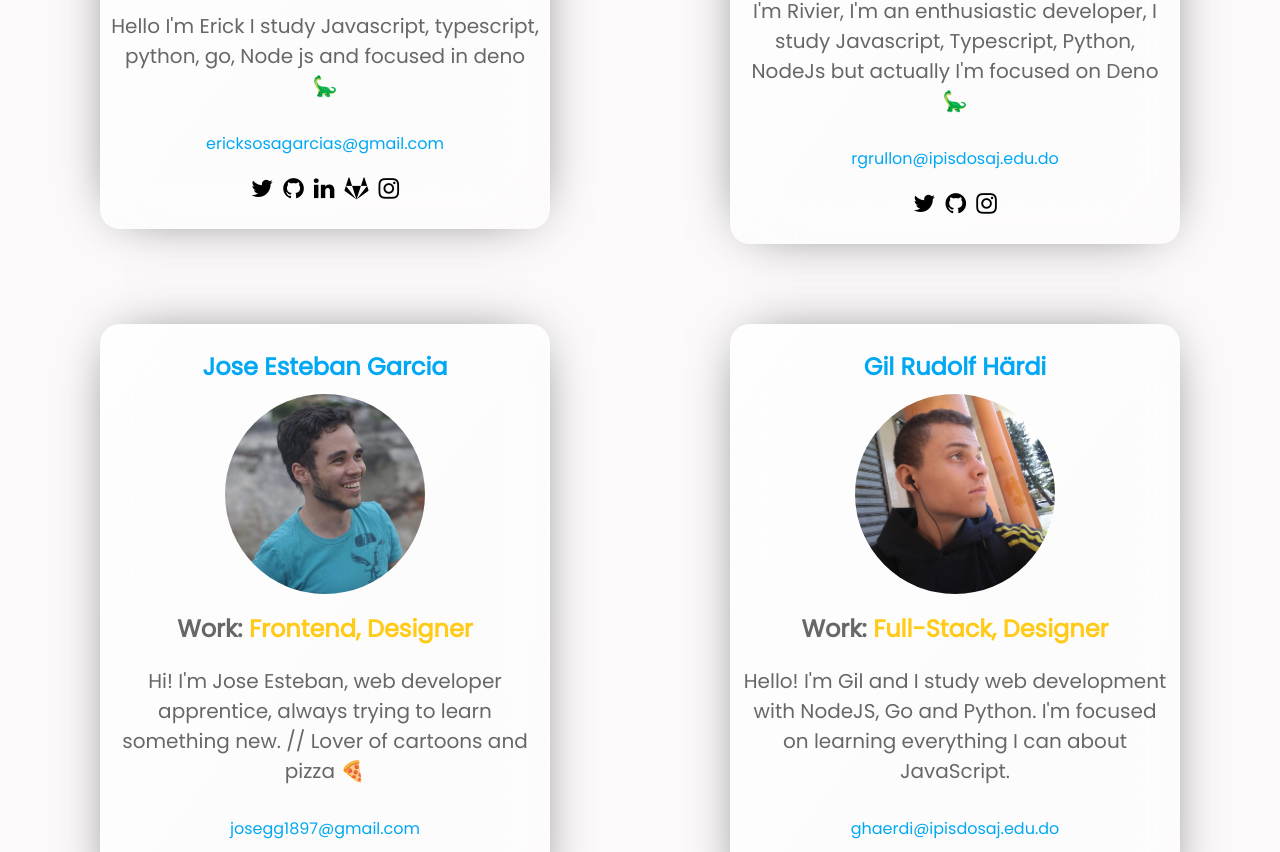
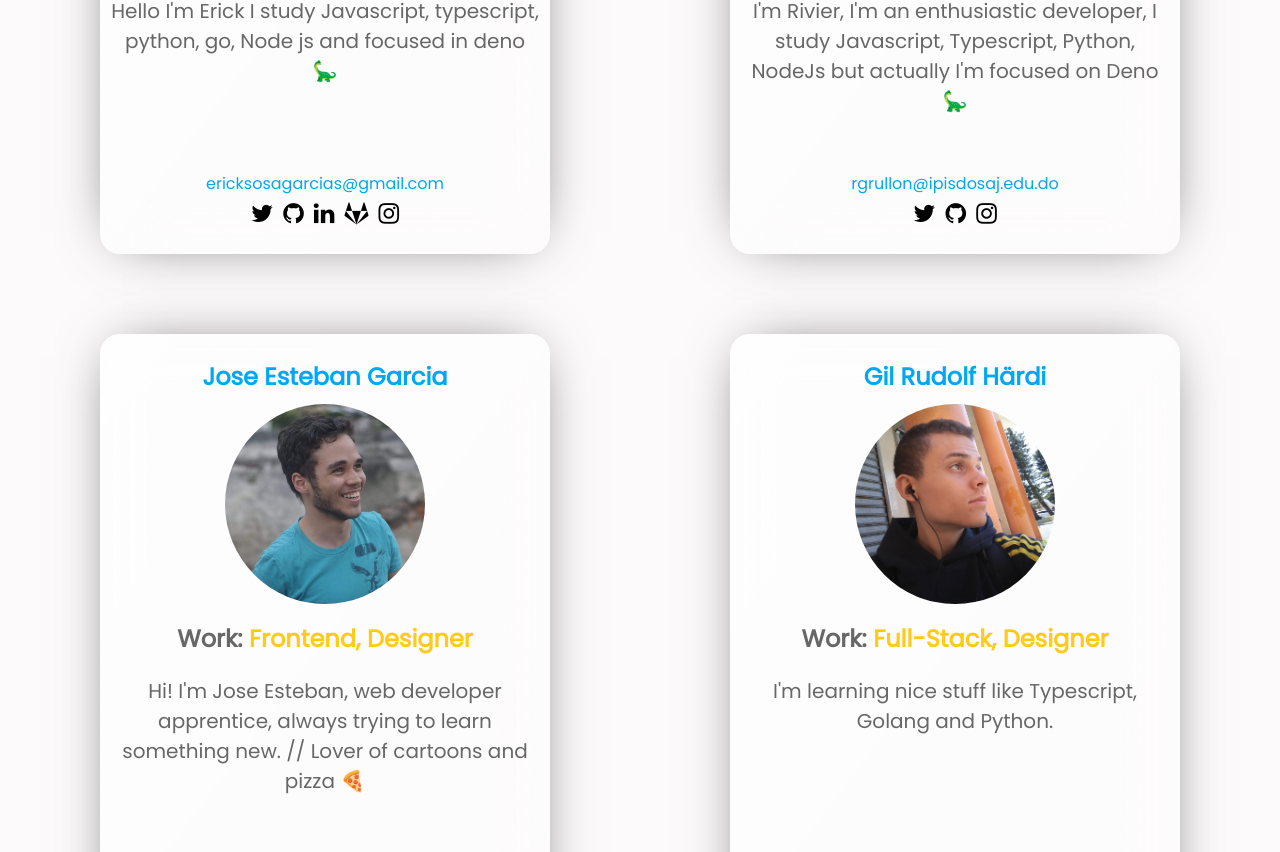
Before and after one commit to buttercubz/crewdevio, a React (Create React App) app: page /team in a window 1280 px wide. Shown: the part 568-1420 px from the top of the page. Built offline with nearby package versions, Linux system fonts and the light colour scheme.

Commit message:
Team cards (#23)
* Change: info card of Gil Rudolf Härdi

* Adjust: height card

* updating: dependecies

```diff
--- a/package.json
+++ b/package.json
@@ -10,7 +10,7 @@
     "react-lazy-load-image-component": "^1.5.0",
     "react-loadingg": "^1.7.2",
     "react-router-dom": "^5.2.0",
-    "react-scripts": "3.4.1"
+    "react-scripts": "^3.4.4"
   },
   "scripts": {
     "start": "react-scripts start",
--- a/src/components/cards/memberCard.jsx
+++ b/src/components/cards/memberCard.jsx
@@ -17,6 +17,7 @@ function MemberCard({ memberItem }) {
         Work: <span className="color-yellow">{work}</span>
       </h3>
       <p className="desc">{desc}</p>
+      <div className="social-and-email">
         <a className="email" href={`mailto: ${email}`}>
           {email}
         </a>
@@ -36,6 +37,7 @@ function MemberCard({ memberItem }) {
           ))}
         </div>
       </div>
+    </div>
   );
 }
 
--- a/src/components/cards/style.css
+++ b/src/components/cards/style.css
@@ -59,7 +59,8 @@
 
 .member-card {
   max-width: 450px;
-  min-height: 550px;
+  height: 80vh;
+  max-height: 600px;
   width: 90%;
   margin: 40px 0;
   padding: 25px 10px;
@@ -93,14 +94,22 @@
 .member-card .desc {
   margin: 10px 0 30px;
   font-size: 20px;
+  display: -webkit-box;
+  -webkit-line-clamp: 4;
+  -webkit-box-orient: vertical;
+  overflow: hidden;
 }
 
-.member-card .email {
-  margin: auto 0 20px;
+.member-card:hover .desc {
+  display: inline;
+}
+
+.member-card .social-and-email {
+  margin-top: auto;
 }
 
 .member-card .social-medias {
-  margin-top: auto;
+  margin-top: 5px;
   display: flex;
   align-items: center;
   justify-content: center;
--- a/src/static/index.js
+++ b/src/static/index.js
@@ -51,14 +51,14 @@ export const membersList = [
   {
     name: "Gil Rudolf Härdi",
     desc:
-      "Hello! I'm Gil and I study web development with NodeJS, Go and Python. I'm focused on learning everything I can about JavaScript.",
-    email: "ghaerdi@ipisdosaj.edu.do",
+      "I'm learning nice stuff like Typescript, Golang and Python.",
+    email: "ghaerdi@outlook.com",
     photo: gil,
     work: "Full-Stack, Designer",
     social: {
       github: "https://github.com/ghaerdi",
-      linkedin:
-        "https://www.linkedin.com/in/gil-rudolf-h%C3%A4rdi-satana-71597619a/",
+      linkedin: "https://www.linkedin.com/in/ghaerdi/",
+      instagram: "https://www.instagram.com/ghaerdi/",
     },
   },
   {
```
Also changed, not shown: 2 other files (tests, documents, lock files or other folders). Lines whose indentation alone changed are shown as unchanged.
